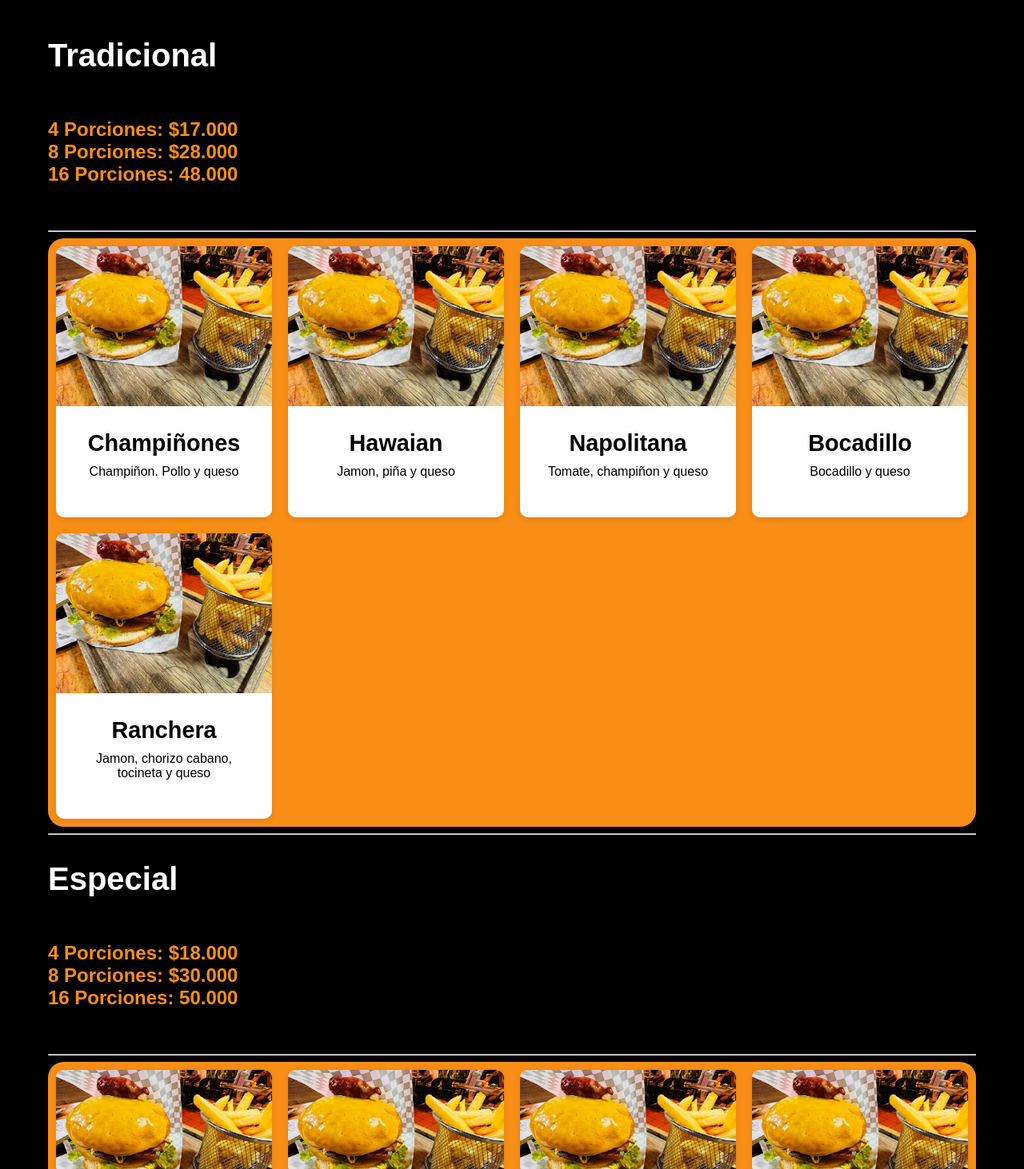
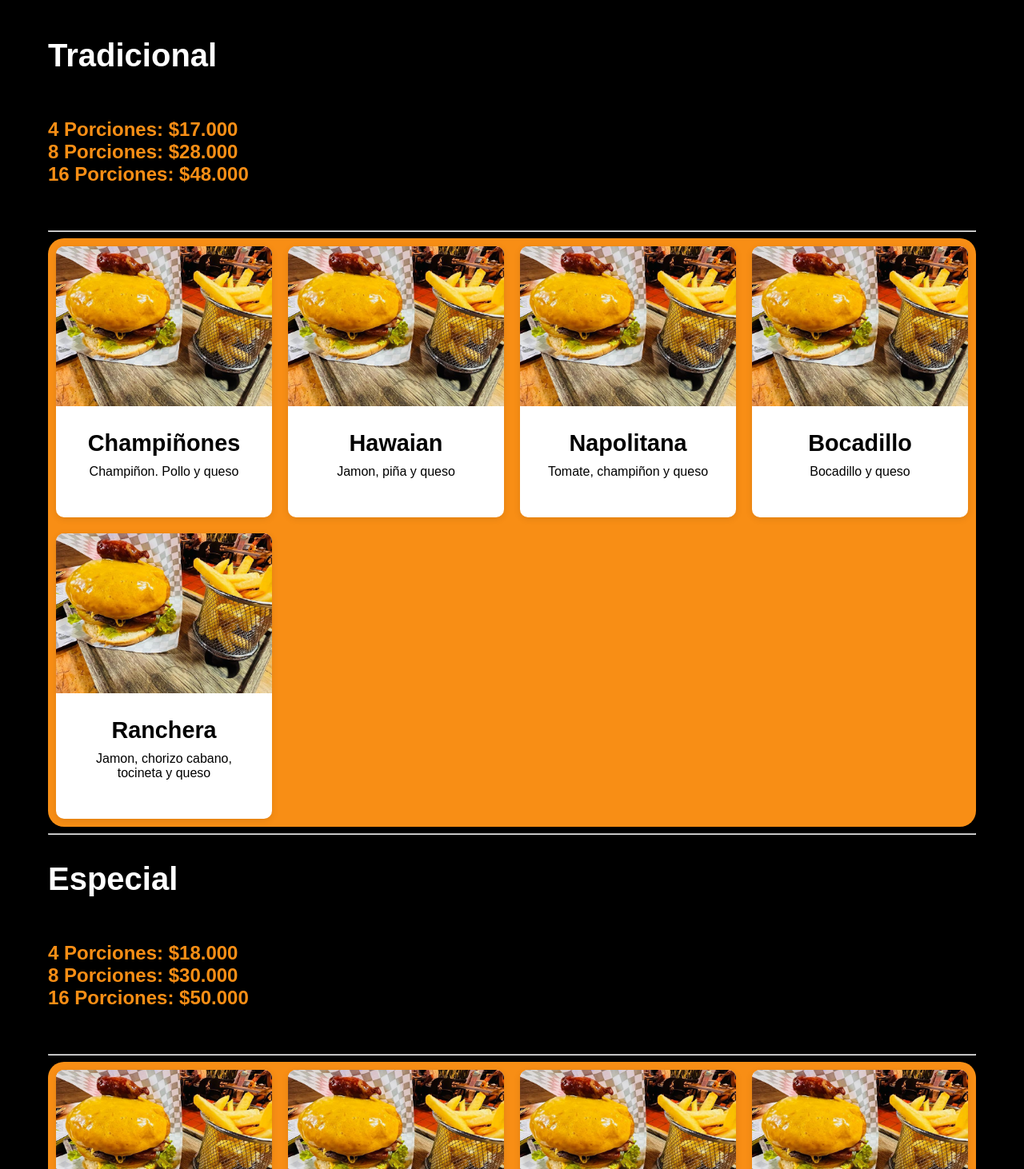
Before and after one commit to joose-manuel/Hamburgo, an Angular app: page /menu in a window 1280 px wide. Shown: the part 1704-3166 px from the top of the page at 80% size. Built offline with nearby package versions, Linux system fonts and the light colour scheme; no server answers.

Commit message:
Modifique algunos precios

```diff
--- a/src/app/menu/menu.component.html
+++ b/src/app/menu/menu.component.html
@@ -178,7 +178,7 @@
       $28.000
       <br>
       16 Porciones:
-      48.000
+      $48.000
     </h6>
     <hr>
     <section class="menu-items-pizza ">
@@ -269,7 +269,7 @@
       $30.000
       <br>
       16 Porciones:
-      50.000
+      $50.000
     </h6>
     <hr>
     <section class="menu-items-pizza ">
```
